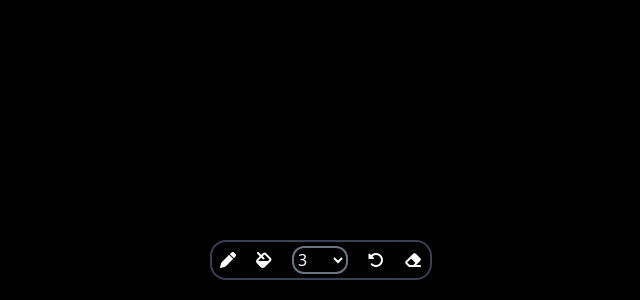
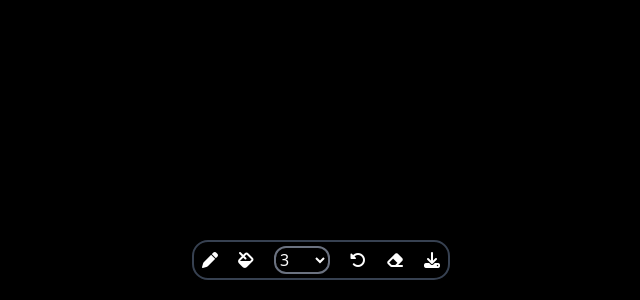
Before and after one commit to thenamevishnu/Black-Board, a React (Vite) app: page / in a window 1280 px wide. Shown: the part 500-800 px from the top of the page, without its empty margins (319-959 px from the left). Built offline with nearby package versions, Linux system fonts and the light colour scheme.

Commit message:
Added Download Button

```diff
--- a/src/Components/Canvas.jsx
+++ b/src/Components/Canvas.jsx
@@ -98,9 +98,16 @@ const Canvas = () => {
         }
     }
 
+    const downloadImage = () => {
+        const a = document.createElement("a")
+        a.href = localStorage.getItem("canvasimg")
+        a.download = "BB" + new Date().getTime()
+        a.click()
+    }
+
     return (
         <div className='flex justify-center w-screen text-white'>
-            {loading && <div className='whitespace-nowrap absolute top-1/2 left-1/2 text-lg font-mono animate-pulse translate-x-[-50%] translate-y-[-50%]'>
+           {loading && <div className='whitespace-nowrap absolute top-1/2 left-1/2 text-lg font-mono animate-pulse translate-x-[-50%] translate-y-[-50%]'>
                 WELCOME TO BLACK BOARD
             </div>}
             <div className="absolute bottom-5 px-2 p-1 flex justify-between items-center border-2 border-gray-700 rounded-2xl">
@@ -131,8 +138,11 @@ const Canvas = () => {
                     <button onClick={clearCanvas} className="fa fa-rotate-left"></button>
                 </div>
 
-                <div className=' active:text-red-700 active:transition-all active:scale-150'>
+                <div className='mr-5 active:text-red-700 active:transition-all active:scale-150'>
                     <button onClick={eraseCanvas} className="fa fa-eraser"></button>
+                </div>
+                <div >
+                    <button className='fa fa-download' onClick={downloadImage}></button>
                 </div>
             </div>
             <canvas style={{ cursor: cursor , width: "auto", height: "auto"}} onMouseDown={startPosition} onTouchStart={startPosition} onMouseUp={finishedPosition} onTouchEnd={finishedPosition} onMouseMove={draw} onTouchMove={draw} ref={canvasRef} />
```
